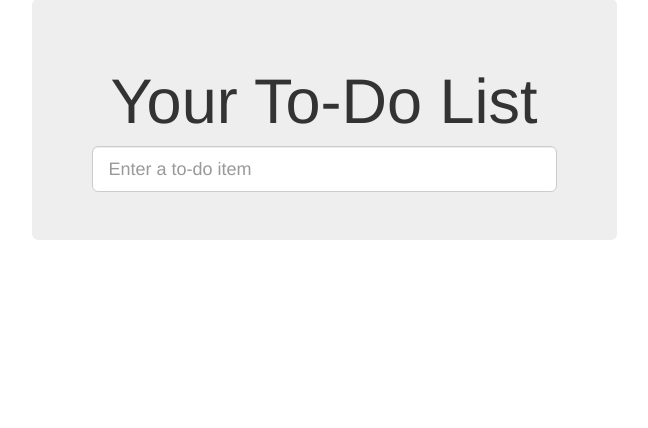
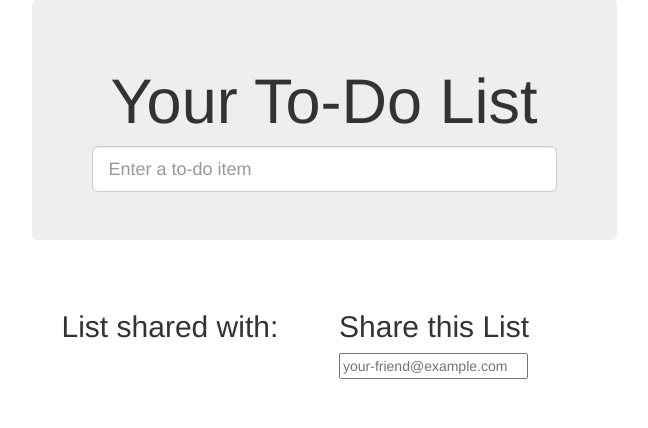
Before and after one commit to wasabigeek/tddpython, a Django app: template lists/templates/list.html in a window 1280 px wide. Shown: the part 73-501 px from the top of the page, without its empty margins (316-964 px from the left). Run offline with Django 3.2, Linux system fonts and the light colour scheme; the template is opened without the code that fills it: values that come from a table or form of the project are taken from there, others are empty; some libraries are stand-ins or nearby versions.

Commit message:
List sharing done. Need to refactor other FTs

```diff
--- a/functional_tests/list_page.py
+++ b/functional_tests/list_page.py
@@ -37,6 +37,9 @@ class ListPage(object):
             '.list-sharee'
         )
 
+    def get_list_owner(self):
+        return self.test.browser.find_element_by_id('id_list_owner').text
+
     def share_list_with(self, email):
         self.get_share_box().send_keys(email)
         self.get_share_box().send_keys(Keys.ENTER)
--- a/functional_tests/test_sharing.py
+++ b/functional_tests/test_sharing.py
@@ -60,4 +60,4 @@ class SharingTest(FunctionalTest):
         # When Edith refreshes the page, she sees Oniciferous' addition
         self.browser = edith_browser
         self.browser.refresh()
-        list_page.wait_for_row_in_list_table('Hi Edith', 2)
+        list_page.wait_for_row_in_list_table(2, 'Hi Edith!')
--- a/lists/models.py
+++ b/lists/models.py
@@ -5,6 +5,9 @@ from django.db import models
 
 class List(models.Model):
     owner = models.ForeignKey(settings.AUTH_USER_MODEL, blank=True, null=True)
+    shared_with = models.ManyToManyField(
+        settings.AUTH_USER_MODEL, related_name='shared_lists'
+    )
 
     def get_absolute_url(self):
         return reverse('view_list', args=[self.id])
--- a/lists/templates/list.html
+++ b/lists/templates/list.html
@@ -11,4 +11,27 @@
             </tr>
         {% endfor %}
     </table>
+
+    {% if list.owner %}
+        <p>List owner: <span id="id_list_owner">{{ list.owner.email }}</span><p>
+    {% endif %}
+
+{% endblock table %}
+
+{% block extra_content %}
+    <div class="col-md-6">
+        <h2>List shared with:</h2>
+        <ul>
+            {% for sharee in list.shared_with.all %}
+                <li class="list-sharee">{{ sharee.email }}</li>
+            {% endfor %}
+        </ul>
+    </div>
+    <div class="col-md-6">
+        <h2>Share this List</h2>
+        <form method="POST" action="{% url  'share_list' list.id %}">
+            {% csrf_token %}
+            <input type="email" name="sharee" placeholder="your-friend@example.com">
+        </form>
+    </div>
 {% endblock %}
--- a/lists/urls.py
+++ b/lists/urls.py
@@ -6,5 +6,6 @@ from lists import views
 urlpatterns = [
     url(r'^new$', views.new_list, name='new_list'),
     url(r'^(\d+)/$', views.view_list, name='view_list'),
+    url(r'^(\d+)/share$', views.share_list, name='share_list'),
     url(r'^users/(.+)/$', views.my_lists, name='my_lists'),
 ]
```
Also changed, not shown: lists/templates/my_lists.html (+11 -1 lines), lists/tests/test_models.py (+7 -0 lines), lists/tests/test_views.py (+27 -0 lines), lists/views.py (+9 -0 lines), lists/migrations/0007_list_shared_with.py (added).
